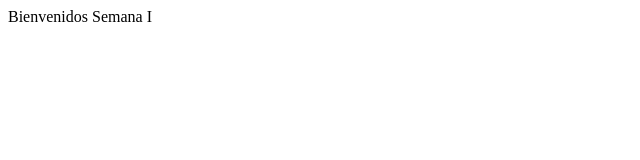
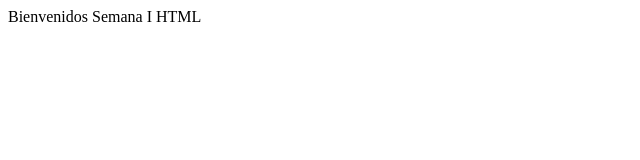
Before and after one commit to alterunuvu/html5, a plain HTML site: page index.html in a window 1280 px wide. Shown: the full height of the page, 0-640 px from the left. Drawn offline with Linux system fonts and the light colour scheme.

Commit message:
Agregué un texto Html

```diff
--- a/index.html
+++ b/index.html
@@ -7,6 +7,6 @@
     <title>Document</title>
   </head>
   <body>
-    Bienvenidos Semana I
+    Bienvenidos Semana I HTML
   </body>
 </html>
```
